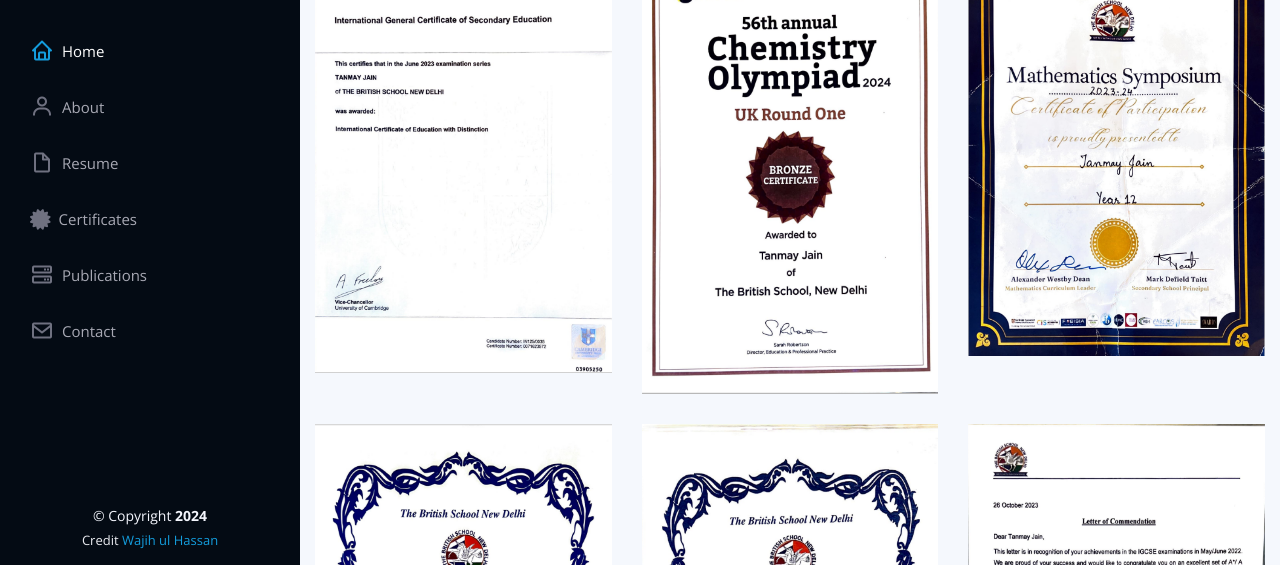
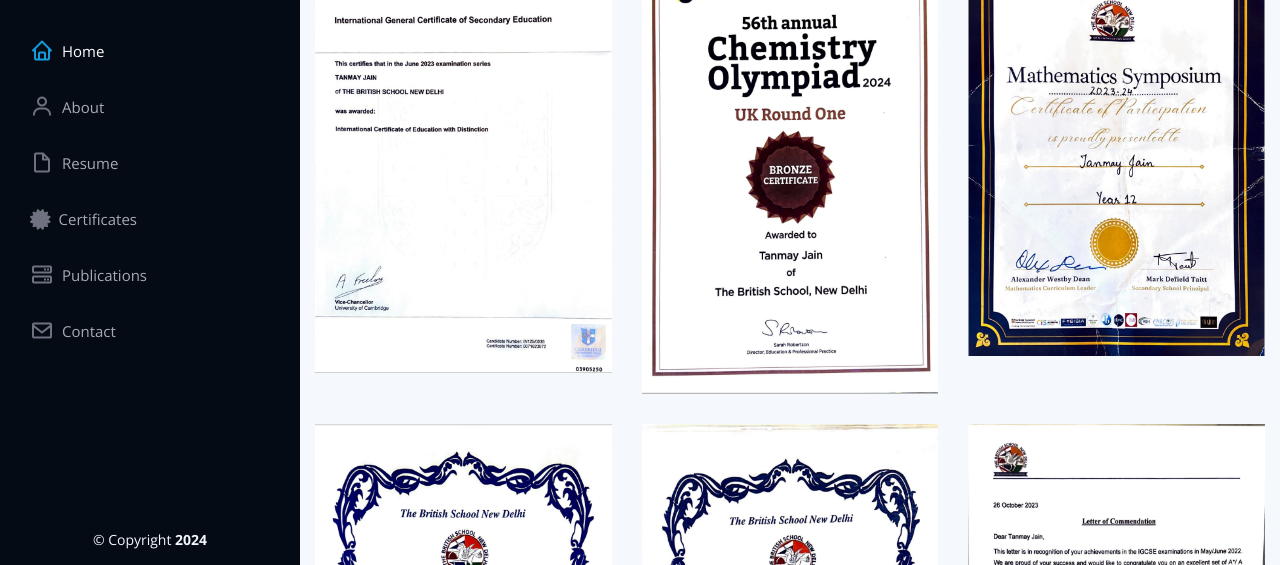
Before and after one commit to WajihulHassan944/tanmay-jain, a plain HTML site: page certificates-gallery.html in a window 1280 px wide. Shown: the part 235-800 px from the top of the page. Drawn offline with nearby package versions, Linux system fonts and the light colour scheme.

Commit message:
updated elements

```diff
--- a/certificates-gallery.html
+++ b/certificates-gallery.html
@@ -403,9 +403,7 @@
       <div class="copyright">
         &copy; Copyright <strong><span>2024</span></strong>
       </div>
-      <div class="credits">
-       Credit <a href="#">Wajih ul Hassan</a>
-      </div>
+
     </div>
   </footer><!-- End  Footer -->
 
```
